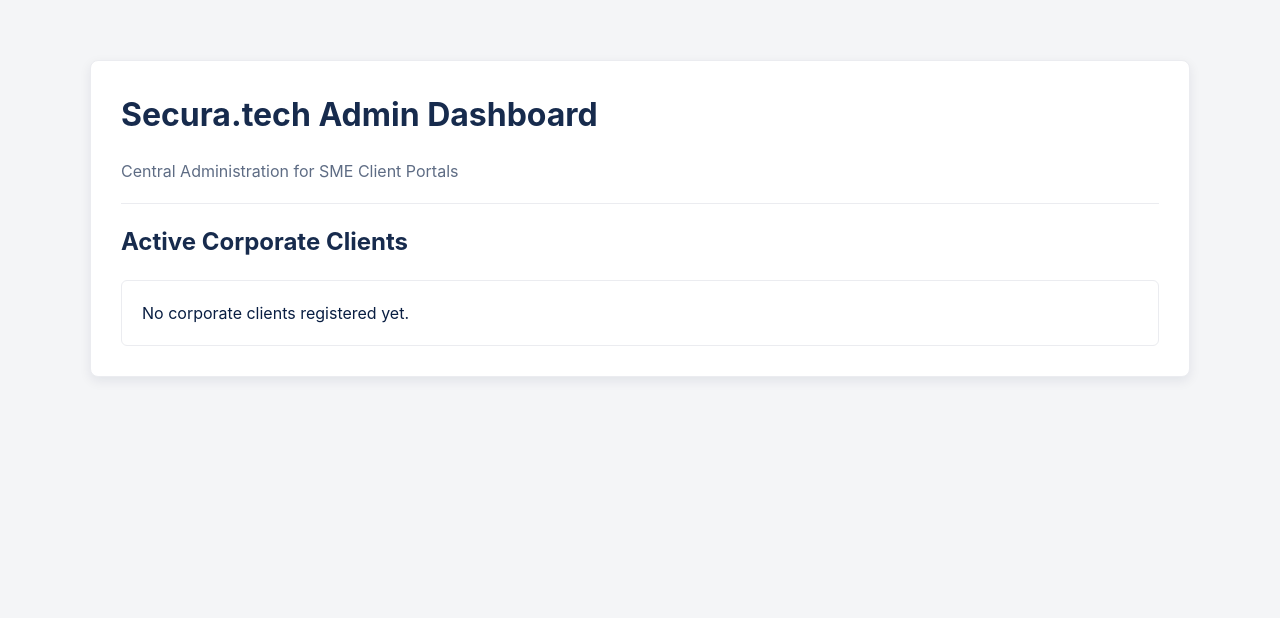
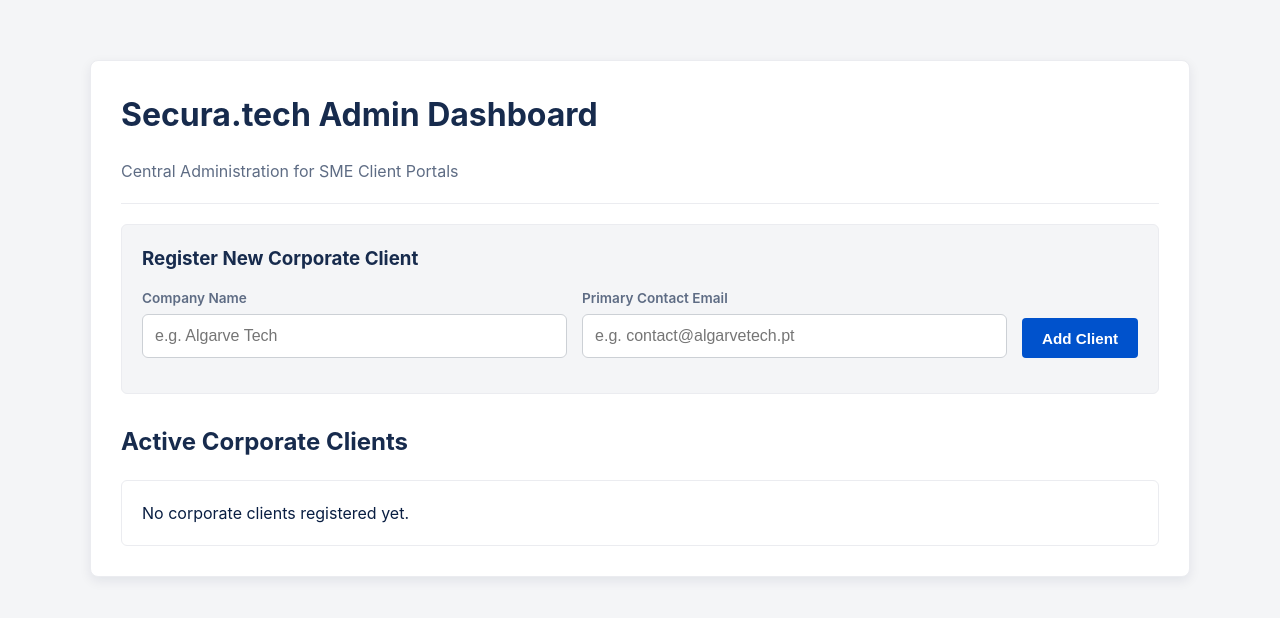
Before and after one commit to alexandracarvalh0/Secura.pt, a Flask app: page /admin/dashboard in a window 1280 px wide. Shown: the top 618 px of the page. Run offline with Flask 3, Linux system fonts and the light colour scheme.

Commit message:
Implement dynamic admin forms for client and employee registration

```diff
--- a/app/admin/routes.py
+++ b/app/admin/routes.py
@@ -1,5 +1,5 @@
-from flask import Blueprint, render_template
-from app.models import Client
+from flask import Blueprint, render_template, request, redirect, url_for
+from app.models import db, Client, TargetEmployee
 
 # Define the blueprint with a dedicated URL prefix for administration
 admin_bp = Blueprint('admin', __name__, url_prefix='/admin')
@@ -9,3 +9,34 @@ def dashboard():
     """Fetches all clients and displays them on the admin panel."""
     all_clients = Client.query.all()
     return render_template('admin/dashboard.html', clients=all_clients)
+
+@admin_bp.route('/client/add', methods=['POST'])
+def add_client():
+    """Handles the creation of a new corporate client from the dasboard form."""
+    company_name = request.form.get('company_name')
+    conctact_email = request.form.get('contact_email')
+
+    if company_name and conctact_email:
+        new_client = Client(company_name=company_name, contact_email=conctact_email)
+        db.session.add(new_client)
+        db.session.commit()
+
+    return redirect(url_for('admin.dashboard'))
+
+@admin_bp.route('/employee/add', methods=['POST'])
+def add_employee():
+    """Handles adding a new target employee to a specific client company."""
+    full_name = request.form.get('full_name')
+    email = request.form.get('email')
+    client_id = request.form.get('client_id')
+
+    if full_name and email and client_id:
+        new_employee = TargetEmployee(
+            full_name=full_name,
+            email=email,
+            client_id=int(client_id)
+        )
+        db.session.add(new_employee)
+        db.session.commit()
+
+    return redirect(url_for('admin.dashboard'))
--- a/app/static/css/style.css
+++ b/app/static/css/style.css
@@ -137,3 +137,55 @@ hr {
 .btn-submit:hover {
     background-color: #166fe5;
 }
+
+/* Admin Form Styles */
+.admin-form {
+    background-color: var(--light-bg);
+    padding: 20px;
+    border-radius: 6px;
+    border: 1px solid var(--border-color);
+    margin-bottom: 30px;
+}
+
+.form-row {
+    display: flex;
+    gap: 15px;
+    margin-bottom: 15px;
+    align-items: flex-end;
+}
+
+.form-inline-group {
+    flex: 1;
+}
+
+.form-inline-group label {
+    display: block;
+    font-size: 0.85rem;
+    font-weight: 600;
+    margin-bottom: 6px;
+    color: var(--text-muted);
+}
+
+.btn-admin {
+    background-color: var(--primary-color);
+    color: var(--white);
+    border: none;
+    padding: 10px 20px;
+    font-size: 0.95rem;
+    font-weight: bold;
+    border-radius: 4px;
+    cursor: pointer;
+    height: 40px; /* Aligns perfectly with form fields */
+    transition: background-color 0.2s ease;
+}
+
+.btn-admin:hover {
+    background-color: var(--primary-hover);
+}
+
+/* Inline card form for adding employees quickly */
+.inline-add-employee {
+    margin-top: 15px;
+    padding-top: 15px;
+    border-top: 1px dashed var(--border-color);
+}
--- a/app/templates/admin/dashboard.html
+++ b/app/templates/admin/dashboard.html
@@ -12,22 +12,44 @@
         <p style="color: var(--text-muted)">Central Administration for SME Client Portals</p>
         <hr>
 
+        <div class="admin-form">
+            <h3 style="margin-bottom: 15px; color: var(--dark-bg);">Register New Corporate Client</h3>
+            <form action="{{ url_for('admin.add_client') }}" method="POST">
+                <div class="form-row">
+                    <div class="form-inline-group">
+                        <label for="company_name">Company Name</label>
+                        <input type="text" id="company_name" name="company_name" class="form-control" placeholder="e.g. Algarve Tech" required>
+                    </div>
+                    <div class="form-inline-group">
+                        <label for="contact_email">Primary Contact Email</label>
+                        <input type="email" id="contact_email" name="contact_email" class="form-control" placeholder="e.g. contact@algarvetech.pt" required>
+                    </div>
+                    <button type="submit" class="btn-admin">Add Client</button>
+                </div>
+            </form>
+        </div>
+
         <h2>Active Corporate Clients</h2>
         <ul class="client-list">
             {% for client in clients %}
                 <li class="client-card">
-                    <h3>{{ client.company_name }}</h3>
+                    <div style="display: flex; justify-content: space-between; align-items: center; margin-bottom: 10px;">
+                        <h3 style="margin: 0;">{{ client.company_name }}</h3>
+                        <span style="font-size: 0.85rem; color: var(--text-muted)">ID: {{ client.id }}</span>
+                    </div>
                     <p style="margin-bottom: 15px;"><strong>Contact:</strong> {{ client.contact_email }}</p>
 
                     <h4 style="margin-bottom: 8px;">Target Employee Directory ({{ client.employees|length }})</h4>
-                    <table style="width: 100%; border-collapse: collapse; text-align: left;">
+
+                    {% if client.employees %}
+                    <table style="width: 100%; border-collapse: collapse; text-align: left; margin-bottom: 15px;">
                         <thead>
                             <tr style="border-bottom: 2px solid var(--border-color); color: var(--text-muted)">
                                 <th style="padding: 8px 0;">ID</th>
                                 <th style="padding: 8px 0;">Name</th>
                                 <th style="padding: 8px 0;">Email</th>
-                                <th style="padding: 8px 0;">Clicks</th>
-                                <th style="padding: 8px 0;">Submissions</th>
+                                <th style="padding: 8px 0; text-align: center;">Clicks</th>
+                                <th style="padding: 8px 0; text-align: center;">Submissions</th>
                             </tr>
                         </thead>
                         <tbody>
@@ -36,16 +58,35 @@
                                     <td style="padding: 8px 0;">{{ employee.id }}</td>
                                     <td style="padding: 8px 0;">{{ employee.full_name }}</td>
                                     <td style="padding: 8px 0; color: var(--text-muted)">{{ employee.email }}</td>
-                                    <td style="padding: 8px 0; font-weight: bold; color: {% if employee.click_count > 0 %}{{ 'var(--danger-color)' }}{% else %}inherit{% endif %}">
+                                    <td style="padding: 8px 0; text-align: center; font-weight: bold; color: {% if employee.click_count > 0 %}var(--danger-color){% else %}inherit{% endif %}">
                                         {{ employee.click_count }}
                                     </td>
-                                    <td style="padding: 8px 0; font-weight: bold; color: {% if employee.data_submission_count > 0 %}{{ 'var(--danger-color)' }}{% else %}inherit{% endif %}">
+                                    <td style="padding: 8px 0; text-align: center; font-weight: bold; color: {% if employee.data_submission_count > 0 %}var(--danger-color){% else %}inherit{% endif %}">
                                         {{ employee.data_submission_count }}
                                     </td>
                                 </tr>
                             {% endfor %}
                         </tbody>
                     </table>
+                    {% else %}
+                    <p style="color: var(--text-muted); font-size: 0.9rem; margin-bottom: 15px;">No targets registered under this client.</p>
+                    {% endif %}
+
+                    <div class="inline-add-employee">
+                        <h5 style="margin-bottom: 10px; color: var(--text-muted);">Add Target Employee to this Client</h5>
+                        <form action="{{ url_for('admin.add_employee') }}" method="POST">
+                            <input type="hidden" name="client_id" value="{{ client.id }}">
+                            <div class="form-row">
+                                <div class="form-inline-group">
+                                    <input type="text" name="full_name" class="form-control" placeholder="Employee Full Name" required style="padding: 8px;">
+                                </div>
+                                <div class="form-inline-group">
+                                    <input type="email" name="email" class="form-control" placeholder="employee@company.pt" required style="padding: 8px;">
+                                </div>
+                                <button type="submit" class="btn-admin" style="height: 34px; padding: 0 15px; font-size: 0.85rem;">Register Target</button>
+                            </div>
+                        </form>
+                    </div>
                 </li>
             {% else %}
                 <li class="client-card">No corporate clients registered yet.</li>
```
